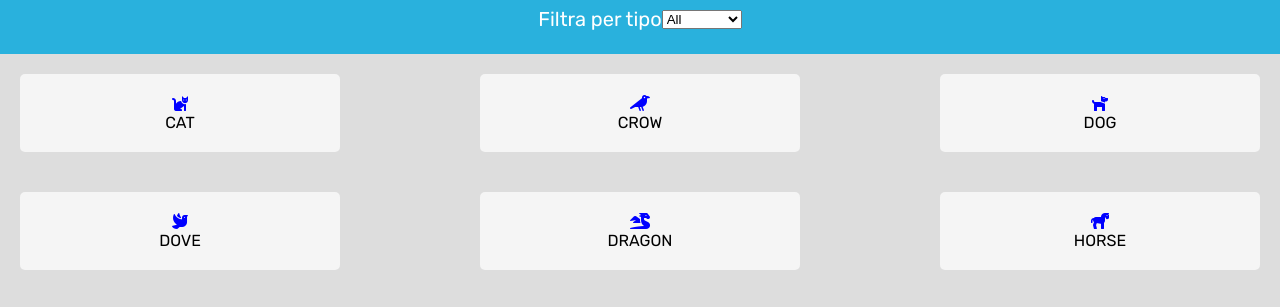
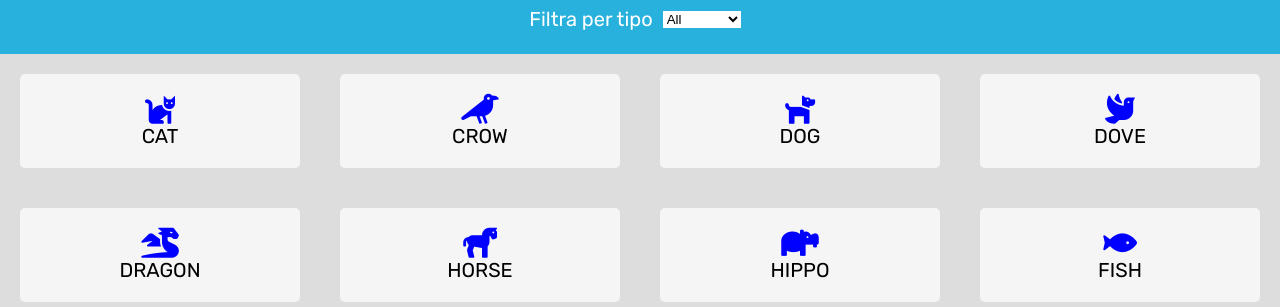
Before and after one commit to LucaHLR91/js-es6-icons, a plain HTML site: page index.html in a window 1280 px wide. Shown: the part 116-423 px from the top of the page. Drawn offline with Linux system fonts and the light colour scheme.

Commit message:
Terminated

```diff
--- a/css/style.css
+++ b/css/style.css
@@ -42,6 +42,12 @@ header {
     background-color: rgb(41, 177, 221);
 }
 
+.search select {
+    margin: 0 10px;
+    background-color: white;
+    border: none;
+}
+
 /* MAIN */
 main {
     background-color: rgb(221, 221, 221);
@@ -58,7 +64,7 @@ main {
 }
 
 .card {
-    width: calc(100% / 4);
+    width: calc((100% / 4) - 40px);
     background-color: rgb(245, 245, 245);
     margin: 20px;
     padding: 20px;
@@ -69,6 +75,14 @@ main {
     align-items: center;
 }
 
+.symbol i {
+    font-size: 30px;
+}
+
+.card .text {
+    font-size: 20px;
+}
+
 /* FOOTER */
 footer {
     width: 100%;
--- a/js/main.js
+++ b/js/main.js
@@ -134,6 +134,7 @@ icons.forEach((element) => {
 
 // AL CAMBIO DI SELEZIONE MOSTRARE LE ICONE FILTRATE - ANDARE A LEGGERE METODO ONCHANGE
 select.onchange = function(element) {
+    console.log(coloredArray);
     const filtered = filteredValue(coloredArray, element.target.value);
     print(filtered, cardContainer);
 };
@@ -150,7 +151,7 @@ function print(array, container) {
         container.innerHTML += `
         <div class="card">
             <div class="symbol">
-                <i class="${family} ${prefix}${name}" style:"${color}"></i>
+                <i class="${family} ${prefix}${name}" style="color: ${color}"></i>
             </div>
             <div class="text">
                 ${name.toUpperCase()}
@@ -204,6 +205,6 @@ function filteredValue(array, type) {
     if(type === "") {
         return array;
     };
-
+    console.log(filteredIcons);
     return filteredIcons;
 };
```
